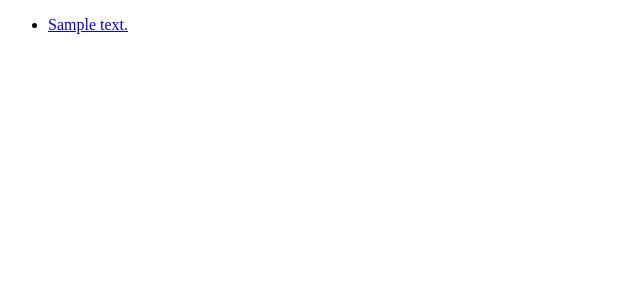
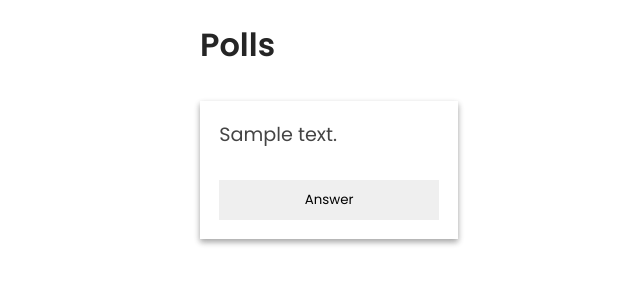
Before and after one commit to Navayuvan-SB/Polls-App, a Django app: page /polls/ in a window 1280 px wide. Before the commit the part shown is almost empty. Shown: the top 300 px of the page, without its empty margins (0-640 px from the left). Run offline with Django 3.2, Linux system fonts and the light colour scheme; tables that the repository leaves empty hold one stand-in row (values such as "Sample post").

Commit message:
Add styles to polls home page

```diff
--- a/polls/templates/polls/index.html
+++ b/polls/templates/polls/index.html
@@ -1,37 +1,91 @@
 <!DOCTYPE html>
 <html lang="en">
+  <head>
+    <meta charset="UTF-8" />
+    <meta http-equiv="X-UA-Compatible" content="IE=edge" />
+    <meta name="viewport" content="width=device-width, initial-scale=1.0" />
+    <title>Polls</title>
 
-<head>
-    <meta charset="UTF-8">
-    <meta http-equiv="X-UA-Compatible" content="IE=edge">
-    <meta name="viewport" content="width=device-width, initial-scale=1.0">
-    <title>Polls</title>
+    <style>
+      @import url("https://fonts.googleapis.com/css2?family=Poppins:wght@200;300;400;500;600;700&display=swap");
+
+      * {
+        font-family: "Poppins", sans-serif;
+      }
+
+      body {
+        padding: 0 15%;
+      }
+
+      .title {
+        color: rgb(37, 37, 37);
+        font-weight: 600;
+      }
+
+      ul {
+        display: flex;
+        flex-direction: row;
+        align-items: flex-start;
+        justify-content: space-between;
+        flex-wrap: wrap;
+        list-style: none;
+        padding-left: 0;
+      }
+
+      ul li {
+        margin: 10px 0;
+      }
+
+      ul li a {
+        text-decoration: none;
+        color: rgb(68, 68, 68);
+        font-size: 1.2rem;
+      }
+
+      ul li a div {
+        min-width: 220px;
+        min-height: 100px;
+        box-shadow: 0 3px 6px rgba(0, 0, 0, 0.16), 0 3px 6px rgba(0, 0, 0, 0.23);
+        padding: 1.2rem;
+        display: flex;
+        flex-direction: column;
+        justify-content: space-between;
+      }
+
+      ul li a div button {
+        outline: none;
+        border: none;
+        padding: 10px 20px;
+        cursor: pointer;
+      }
+    </style>
   </head>
 
   <body>
+    <h1 class="title">Polls</h1>
 
     {% if recent_five_questions %}
 
     <ul>
-
       {% for question in recent_five_questions %}
 
       <li>
         <a href="{% url 'polls:detail' question.id %}">
+          <div class="card">
             {{question.question_text}}
+
+            <button>Answer</button>
+          </div>
         </a>
       </li>
 
       {% endfor %}
-
     </ul>
 
     {% else %}
 
-    <p> No polls are available </p>
+    <p>No polls are available</p>
 
     {% endif %}
-
   </body>
-
 </html>
```
Lines whose indentation alone changed are shown as unchanged.
